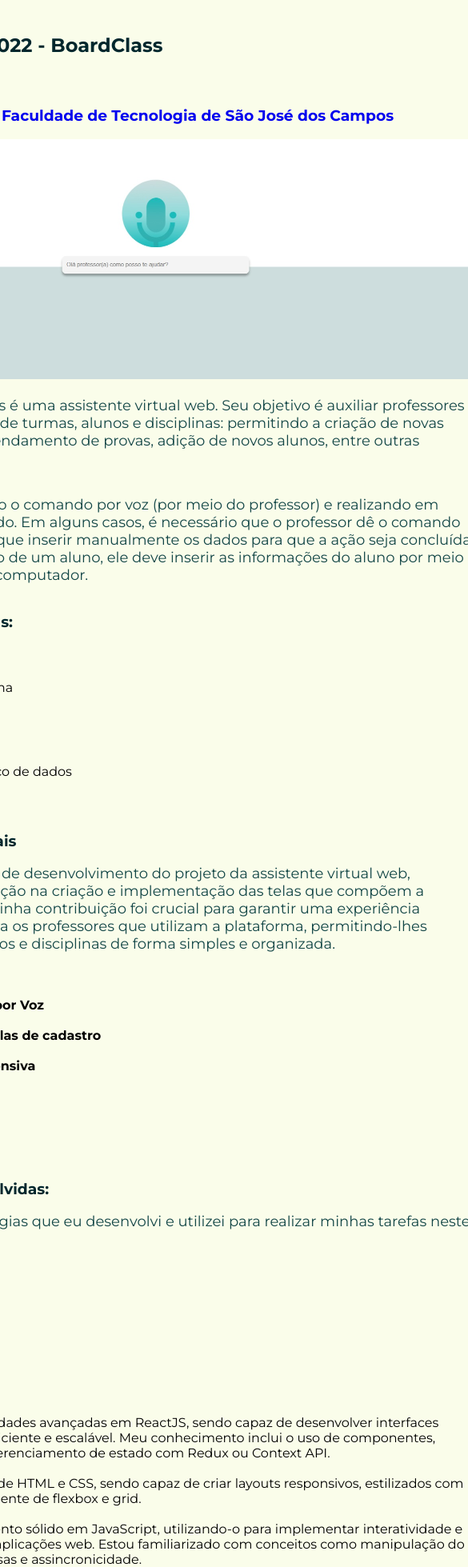
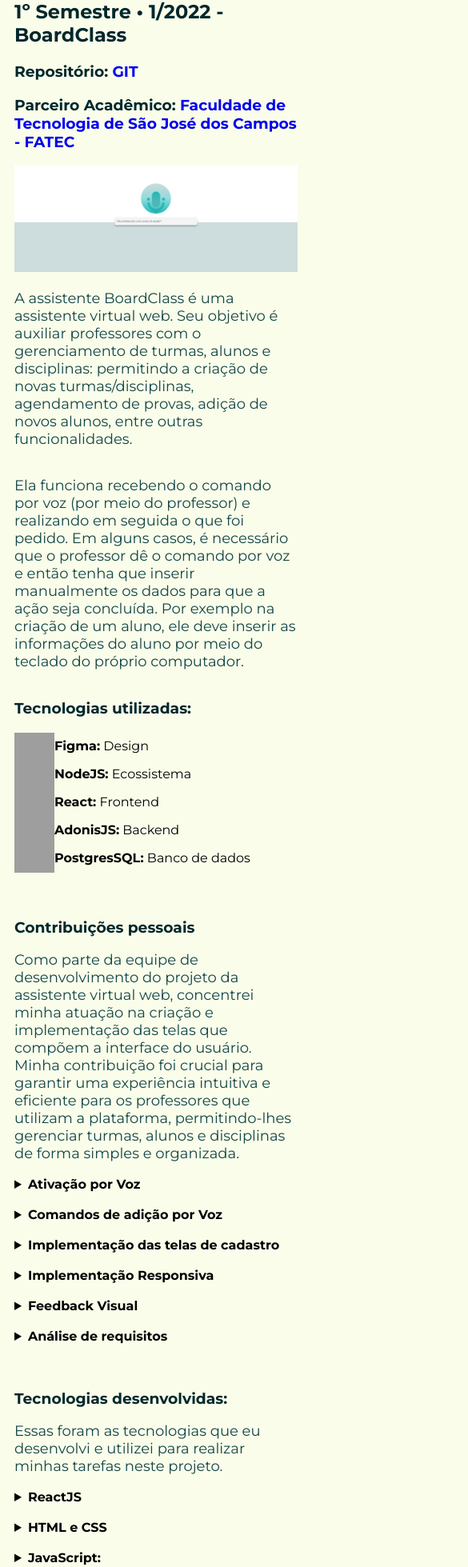
Before and after one commit to silasprd/portfolio-fatec-web, a Vue app: page /semestre-1 in a window 390 px wide. Shown: the part 38-1997 px from the top of the page at 80% size, 585 px wide, since content can reach past the window. Built offline with nearby package versions, Linux system fonts and the light colour scheme; grey boxes are pictures that could not be loaded.

Commit message:
layout adjusts

```diff
--- a/src/components/SemesterOne.vue
+++ b/src/components/SemesterOne.vue
@@ -8,7 +8,7 @@
       <h2>1º Semestre • 1/2022 - BoardClass</h2>
       <h3>Repositório: <a href="https://github.com/silasprd/BoardClass">GIT</a></h3>
       <h3>Parceiro Acadêmico: <a href="https://fatecsjc-prd.azurewebsites.net/" target="_blank">Faculdade de Tecnologia
-          de São José dos Campos</a></h3>
+          de São José dos Campos - FATEC</a></h3>
       <img src="/src/assets/semester1/boardclass.jpeg" alt="boardclass" width="800">
     </section>
 
@@ -309,9 +309,9 @@
     <section class="section">
       <h3>Hard Skills</h3>
       <ul>
-        <li><b>ReactJS: </b> Possuo habilidades avançadas em ReactJS, sendo capaz de desenvolver interfaces complexas de forma eficiente e escalável. Meu conhecimento inclui o uso de componentes, hooks, roteamento e gerenciamento de estado com Redux ou Context API.</li><br>
-        <li><b>HTML e CSS: </b>Domínio de HTML e CSS, sendo capaz de criar layouts responsivos, estilizados com autonomia e o uso eficiente de flexbox e grid.</li><br>
-        <li><b>Javascript: </b>Conhecimento sólido em JavaScript, utilizando-o para implementar interatividade e lógica de negócio nas aplicações web. Estou familiarizado com conceitos como manipulação do DOM, eventos, promessas e assincronicidade.</li><br>
+        <li><b>ReactJS: </b> Desenvolvimento de habilidades avançadas em ReactJS, sendo capaz de desenvolver interfaces complexas de forma eficiente e escalável. Meu conhecimento inclui o uso de componentes, hooks, roteamento e gerenciamento de estado com Redux ou Context API.</li><br>
+        <li><b>HTML e CSS: </b>Domínio de HTML e CSS, utilizando-os para criar layouts responsivos, estilizados com autonomia e o uso eficiente de flexbox e grid.</li><br>
+        <li><b>Javascript: </b>Conhecimento solidificado em JavaScript, utilizando-o para implementar interatividade e lógica de negócio nas aplicações web. Estou familiarizado com conceitos como manipulação do DOM, eventos, promessas e assincronicidade.</li><br>
         <li><b>Integração de Reconheimento de Voz: </b> Adquiri habilidades intermediárias na integração de sistemas de reconhecimento de voz em aplicações web. Durante o projeto, aprendi a utilizar APIs e bibliotecas para captura e processamento de comandos de voz.</li><br>
         <li><b>Análise de Requisitos e Design de Interface: </b>Desenvolvi habilidades avançadas na análise de requisitos de projeto e no design de interfaces de usuário. Minha capacidade inclui a compreensão das necessidades do usuário e a tradução dessas necessidades em soluções de design eficazes e intuitivas.</li>
       </ul>
--- a/src/style.css
+++ b/src/style.css
@@ -4,15 +4,17 @@
   align-items: center;
   justify-content: center;
   width: 100%;
-  margin: 20px 0 0 0;
   font-family: "Montserrat", sans-serif;
   background-color: #fafdea;
+  box-sizing: border-box;
+  margin: 0;
 }
 
 .container{
   display: flex;
-  padding: 0 7%;
-  margin-top: 4%;
+  padding: 0 100px;
+  height: 100vh;
+  box-sizing: border-box;
 }
 .person{
   display: flex;
@@ -75,7 +77,6 @@
 .section{
   display: flex;
   flex-direction: column;
-  width: 100%;
   justify-content: flex-start;
   width: 800px;
 }
@@ -87,3 +88,39 @@
 .section h3{
   margin-block-end: 0;
 }
+
+@media screen and (max-width: 768px) {
+  html, body, .app, main{
+    display: block;
+    height: auto;
+    margin: 0;
+    padding: 6px;
+    box-sizing: border-box;
+  }
+  .container{
+    flex-direction: column;
+    padding: 0;
+  }
+
+  figure{
+    display: flex;
+    justify-content: center;
+    margin-block: 0;
+    margin-inline: 0;
+  }
+  .person figure img{
+    width: 90%;
+  }
+
+  .semesters-box{
+    margin: 0;
+  }
+
+  .section, .box{
+    width: 100%;
+  }
+
+  .title img{
+    width: 100%;
+  }
+}
```
